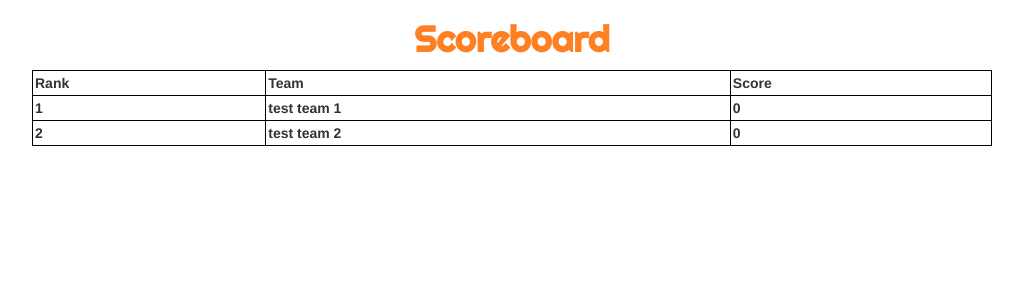
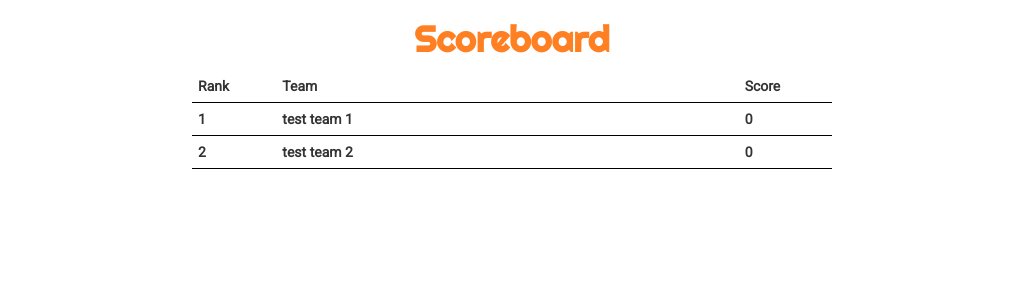
Before and after one commit to AChelikani/Puzzle-Hunt-Site, a Flask app: page /scoreboard in a window 1280 px wide. Shown: the part 52-352 px from the top of the page, without its empty margins (128-1151 px from the left). Run offline with Flask 2, Linux system fonts and the light colour scheme; data comes from the database, SQL or seed files in the repository; lists and menus that the app fills with data are empty; some libraries are stand-ins or nearby versions.

Commit message:
update css on scoreboard

```diff
--- a/templates/scoreboard.html
+++ b/templates/scoreboard.html
@@ -9,31 +9,43 @@
       font-weight: bold;
     }
 
-    table {
-      border: 1px solid black;
-      width: 75%;
-      align-items: center;
+    .table-header {
+      color: #ffffff;
+      font-family: 'Righteous', cursive;
     }
 
-    tr td:last-child {
-      width:1%;
-      white-space:nowrap;
+    table {
+      width: 50%;
+      align-items: center;
+      font-family: 'Roboto', sans-serif;
     }
 
-    th, td {
-      border: 1px solid black;
-      padding: 2px;
+
+    th, tr {
+      border-bottom: 1px solid black;
+      padding: 6px;
     }
+
   </style>
 {% endblock %}
 {% block content %}
   <h1 class="scoreboard-title"> Scoreboard </h1>
   <table align="center">
+    <colgroup>
+      <col style="width: 5ch">
+      <col style="width: 30ch">
+      <col style="width: 5ch">
+    </colgroup>
+    <thead>
+      <div class="table-header">
         <tr>
           <th> Rank </th>
           <th> Team </th>
           <th> Score </th>
         </tr>
+      </div>
+    </thead>
+    <tbody>
     {% for team in team_scores %}
       <tr>
         <th> {{ loop.index }} </th>
@@ -41,5 +53,6 @@
         <th> {{ team.score }} </th>
       </tr>
     {% endfor %}
+  </tbody>
 </table>
 {% endblock %}
```
Also changed, not shown: templates/index.html (+12 -6 lines), templates/puzzles.html (+3 -9 lines), README.md. Lines whose indentation alone changed are shown as unchanged.
